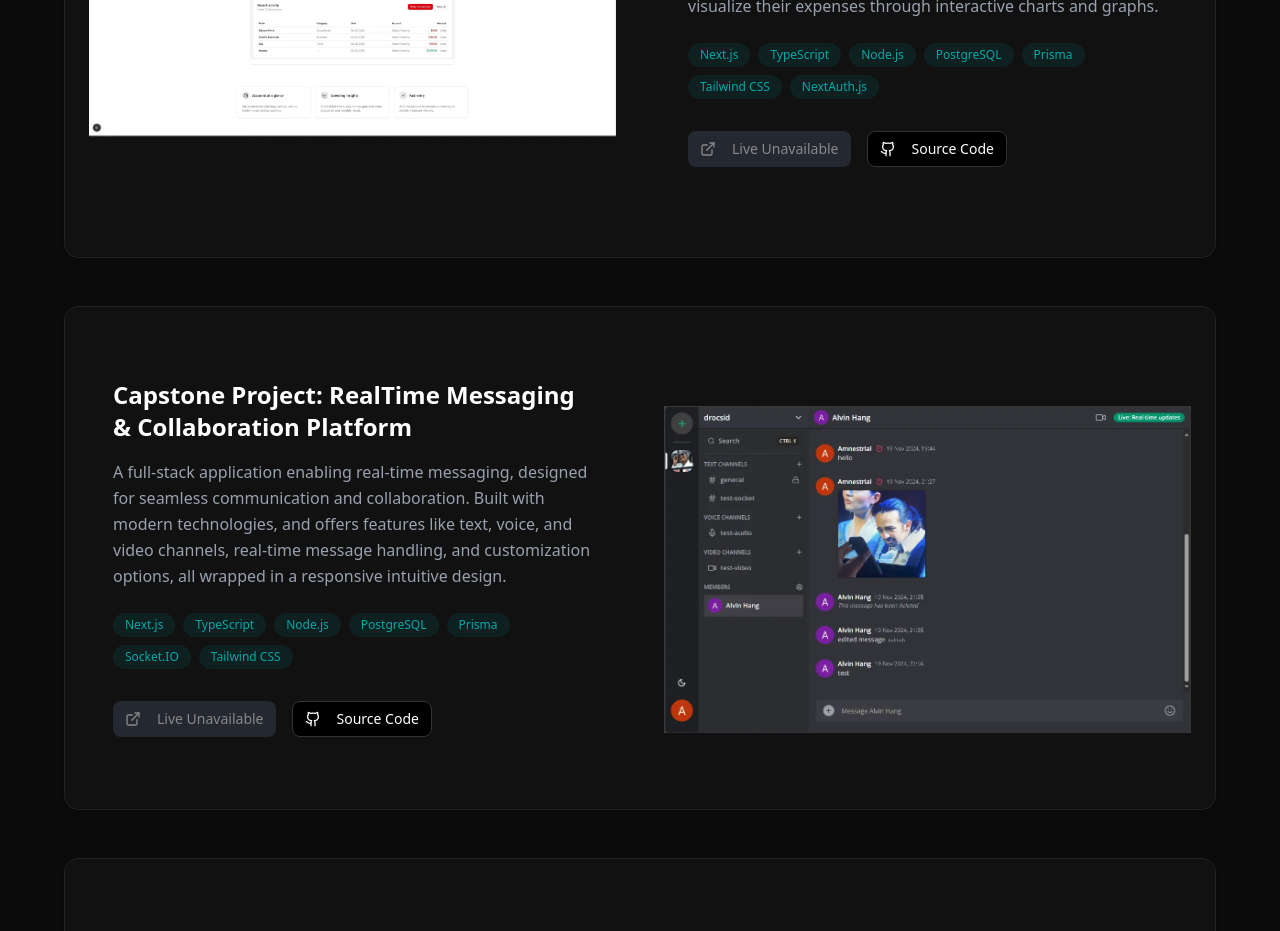
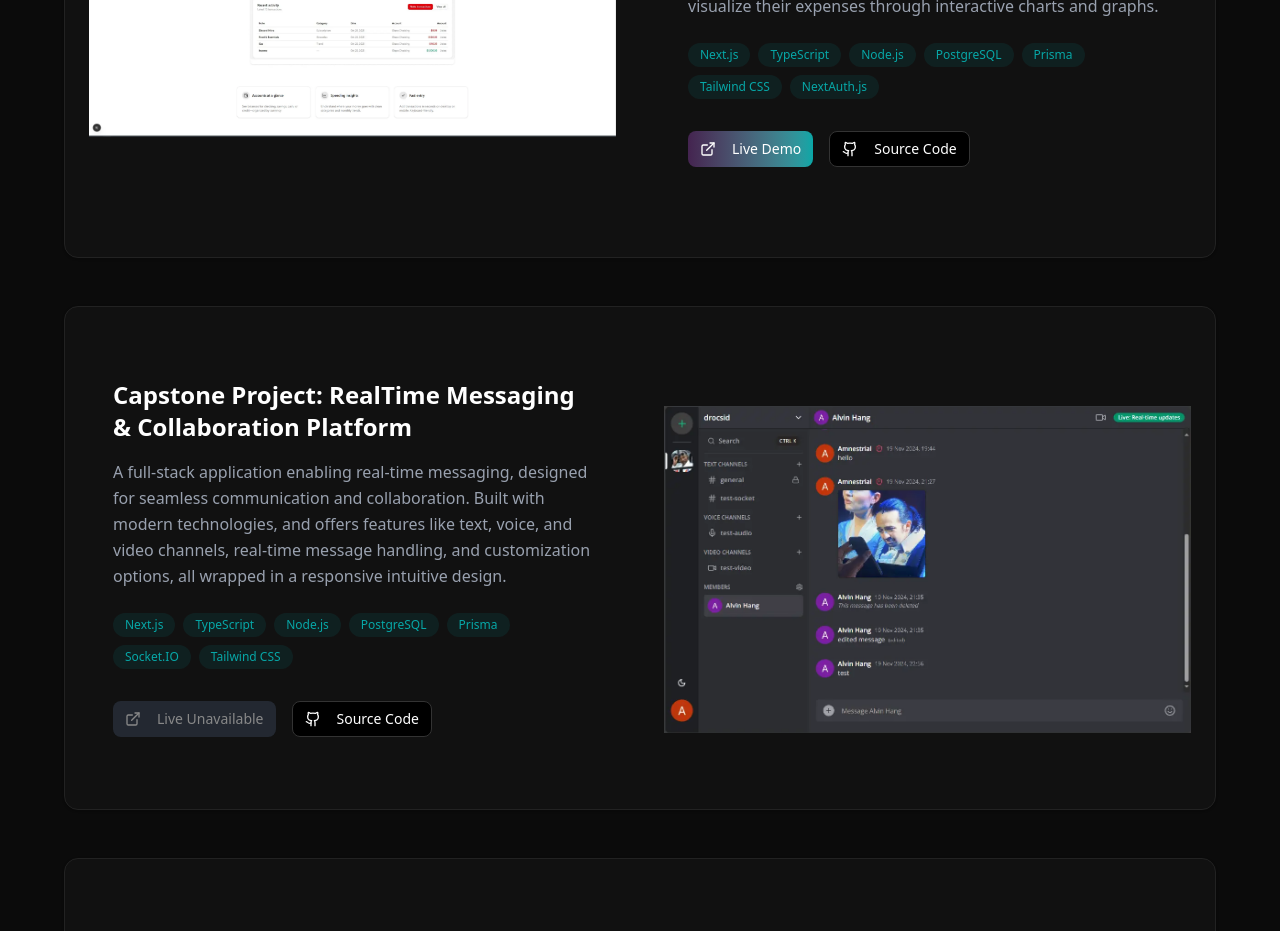
Before and after one commit to YanRho/e-profile, a Next.js app: page / in a window 1280 px wide. Shown: the part 3040-3971 px from the top of the page. Built offline with nearby package versions, Linux system fonts and the light colour scheme; grey boxes are pictures that could not be loaded.

Commit message:
live demo alky link

```diff
--- a/components/Projects.tsx
+++ b/components/Projects.tsx
@@ -23,7 +23,7 @@ export default function Projects() {
         "Next.js", "TypeScript", "Node.js", "PostgreSQL",
         "Prisma", "Tailwind CSS", "NextAuth.js",
       ],
-      liveUrl: "",
+      liveUrl: "https://alky-wallet.vercel.app/",
       githubUrl: "https://github.com/YanRho/alky-wallet"
     },
     {
```
